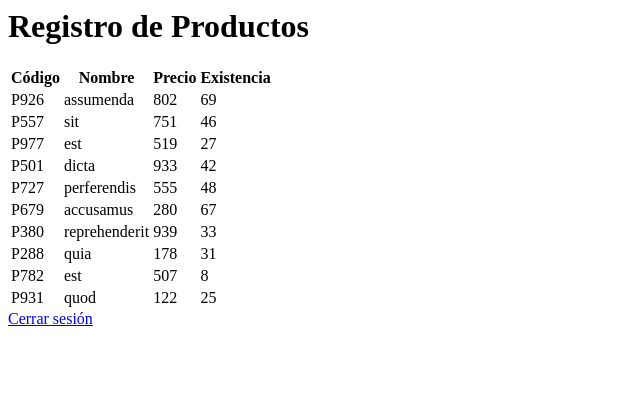
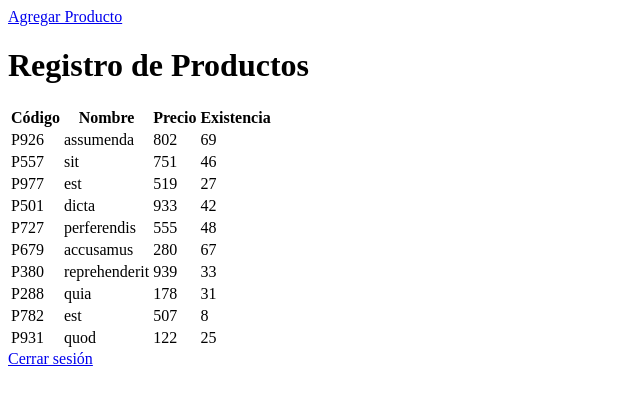
Before and after one commit to emanuel2004ramirez/ejercicios-crud-laravel, a Laravel app: page /producto in a window 1280 px wide. Shown: the top 405 px of the page, without its empty margins (0-640 px from the left). Run offline with Laravel 12, Linux system fonts and the light colour scheme; a user stored in the database is signed in; data comes from the database, SQL or seed files in the repository.

Commit message:
Crear registros inventario

```diff
--- a/inventario/app/Http/Controllers/ProductoController.php
+++ b/inventario/app/Http/Controllers/ProductoController.php
@@ -25,6 +25,7 @@ class ProductoController extends Controller
     public function create()
     {
         //
+        return view('producto.create');
     }
 
     /**
@@ -33,6 +34,13 @@ class ProductoController extends Controller
     public function store(Request $request)
     {
         //
+        $producto = new Producto();
+        $producto->codigo = $request->input('codigo');
+        $producto->nombre = $request->input('nombre');
+        $producto->precio = $request->input('precio');
+        $producto->existencia = $request->input('existencia');
+        $producto->save();
+        return redirect()->route('producto.index')->with('success', 'Producto creado correctamente');
     }
 
     /**
--- a/inventario/resources/views/producto/index.blade.php
+++ b/inventario/resources/views/producto/index.blade.php
@@ -1,7 +1,7 @@
 @extends('layouts.app')
 @section('contenido')
 @csrf
-
+ <a href="{{ route('producto.create') }}">Agregar Producto</a>
 <h1>Registro de Productos</h1>
 <table>
     <thead>
--- a/inventario/routes/web.php
+++ b/inventario/routes/web.php
@@ -16,7 +16,10 @@ Route::post('/login', [LoginController::class, 'store'])->name('login.store');
 Route::middleware(['auth'])->group(function () {
     Route::get('/producto',   [ProductoController::class, 'index'] )
         ->name('producto.index');
-
+    Route::get('/producto/create', [ProductoController::class, 'create'])
+        ->name('producto.create');
+    Route::post('/producto', [ProductoController::class, 'store'])
+        ->name('producto.store');
 
     Route::get('/logout', [LoginController::class, 'destroy'])->name('logout');
 });
```
Also changed, not shown: inventario/resources/views/producto/create.blade.php (added, +10 -0 lines).
